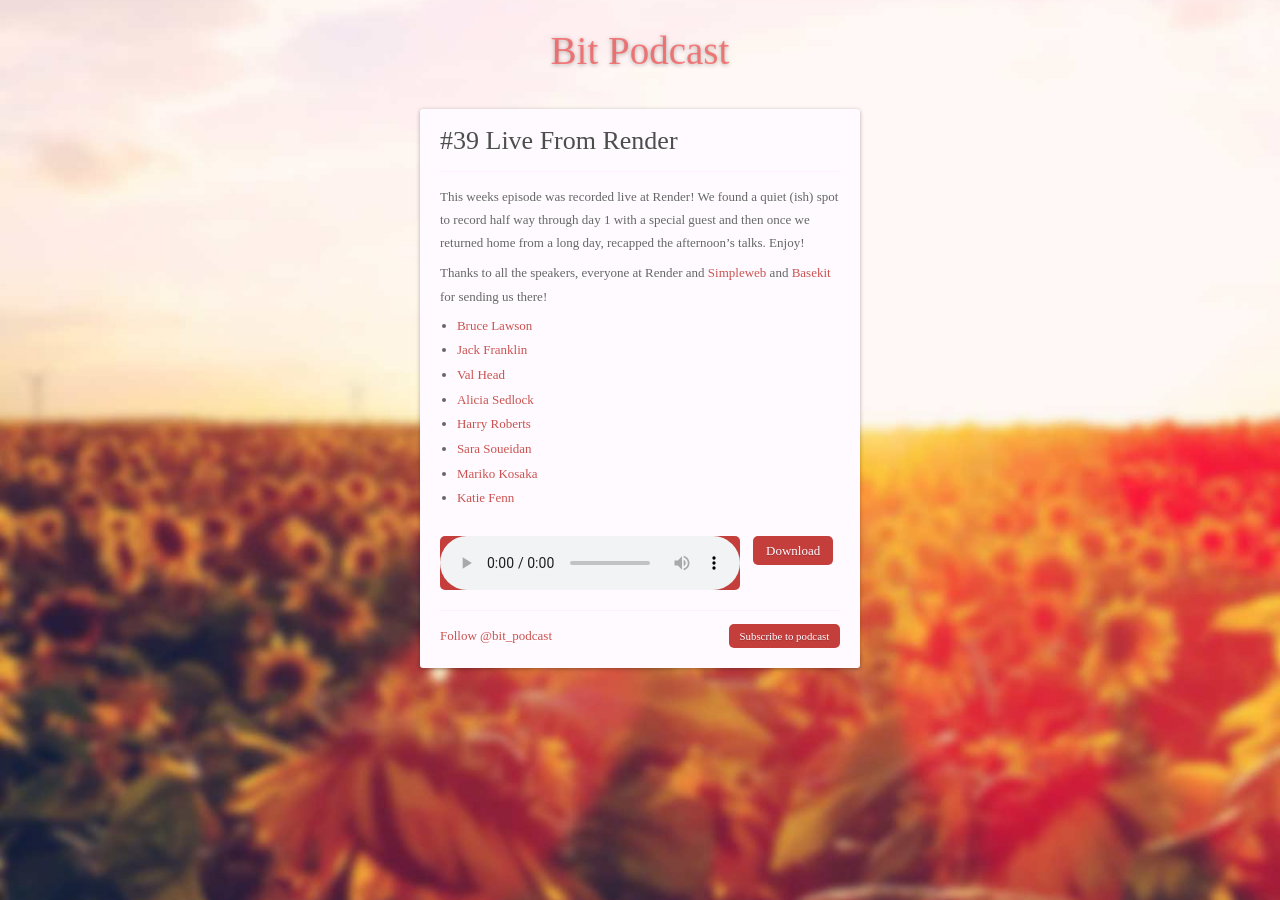
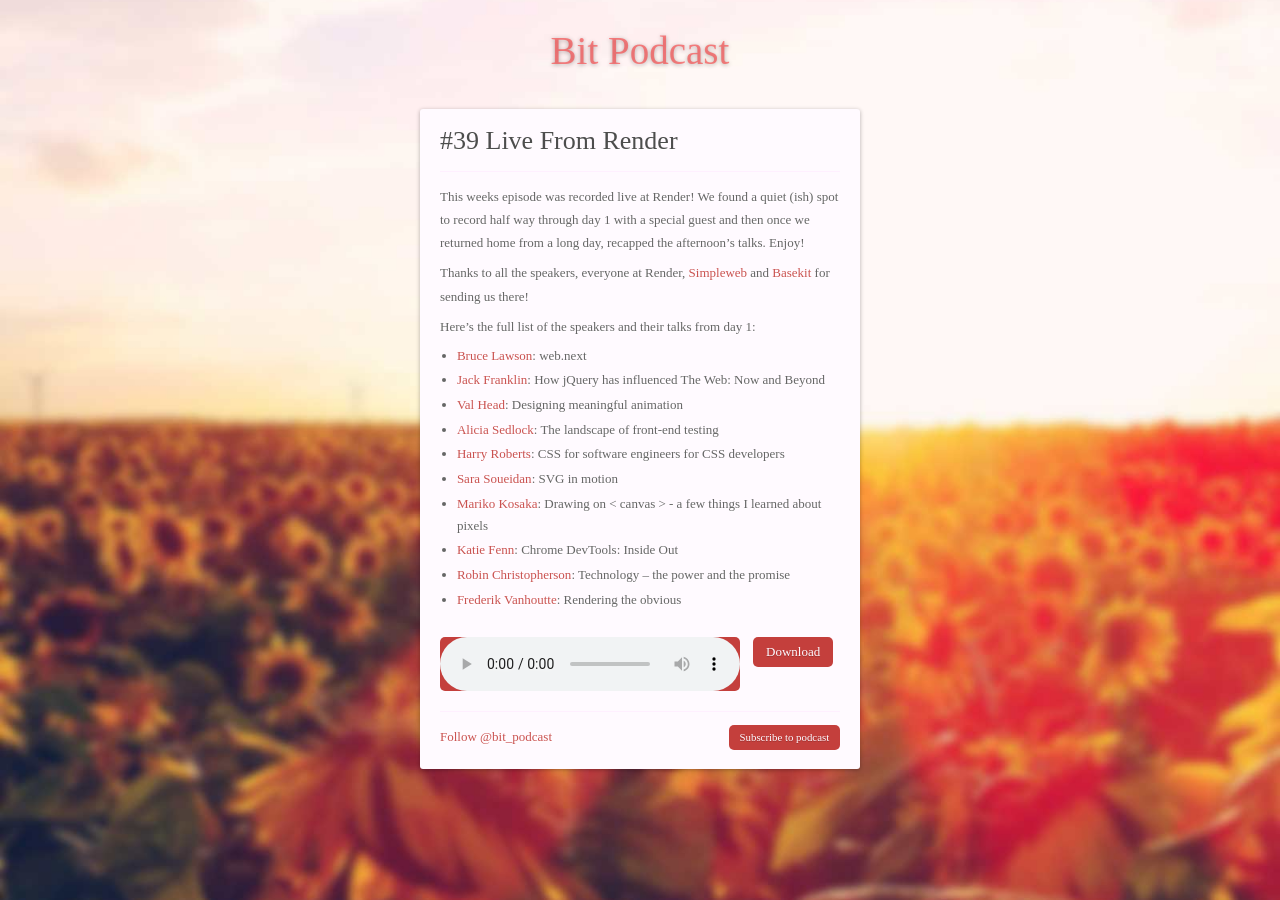
Before and after one commit to benjaminreid/bitpodcast.com, a Jekyll site: the page built from _posts/2016-04-22-episode-39.md, in a window 1280 px wide. Built offline with Jekyll 4.4.1, drawn with Linux system fonts in a browser that asks for light colours; some web fonts are replaced; comment, search, counter and statistics services are not loaded.

Commit message:
Adds additional speakers

```diff
--- a/_posts/2016-04-22-episode-39.md
+++ b/_posts/2016-04-22-episode-39.md
@@ -10,13 +10,17 @@ duration: "46:10"
 
 This weeks episode was recorded live at Render! We found a quiet (ish) spot to record half way through day 1 with a special guest and then once we returned home from a long day, recapped the afternoon's talks. Enjoy!
 
-Thanks to all the speakers, everyone at Render and [Simpleweb](http://simpleweb.co.uk/) and [Basekit](http://www.basekit.com/) for sending us there!
+Thanks to all the speakers, everyone at Render, [Simpleweb](http://simpleweb.co.uk/) and [Basekit](http://www.basekit.com/) for sending us there!
 
-* [Bruce Lawson](https://twitter.com/@brucel)
-* [Jack Franklin](https://twitter.com/@Jack_Franklin)
-* [Val Head](https://twitter.com/@vlh)
-* [Alicia Sedlock](https://twitter.com/@aliciability)
-* [Harry Roberts](https://twitter.com/@csswizardry)
-* [Sara Soueidan](https://twitter.com/@SaraSoueidan)
-* [Mariko Kosaka](https://twitter.com/@kosamari)
-* [Katie Fenn](https://twitter.com/@katie_fenn)
+Here's the full list of the speakers and their talks from day 1:
+
+* [Bruce Lawson](https://twitter.com/@brucel): web.next
+* [Jack Franklin](https://twitter.com/@Jack_Franklin): How jQuery has influenced The Web: Now and Beyond
+* [Val Head](https://twitter.com/@vlh): Designing meaningful animation
+* [Alicia Sedlock](https://twitter.com/@aliciability): The landscape of front-end testing
+* [Harry Roberts](https://twitter.com/@csswizardry): CSS for software engineers for CSS developers
+* [Sara Soueidan](https://twitter.com/@SaraSoueidan): SVG in motion
+* [Mariko Kosaka](https://twitter.com/@kosamari): Drawing on < canvas > - a few things I learned about pixels
+* [Katie Fenn](https://twitter.com/@katie_fenn): Chrome DevTools: Inside Out
+* [Robin Christopherson](http://twitter.com/@USA2DAY): Technology – the power and the promise
+* [Frederik Vanhoutte](http://twitter.com/@wblut): Rendering the obvious
```
